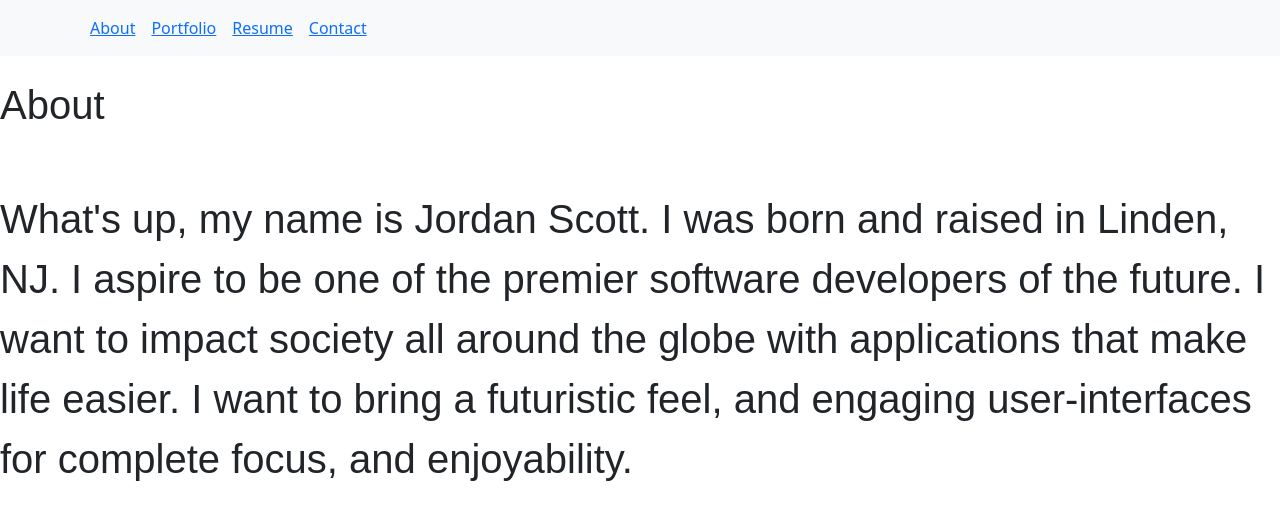
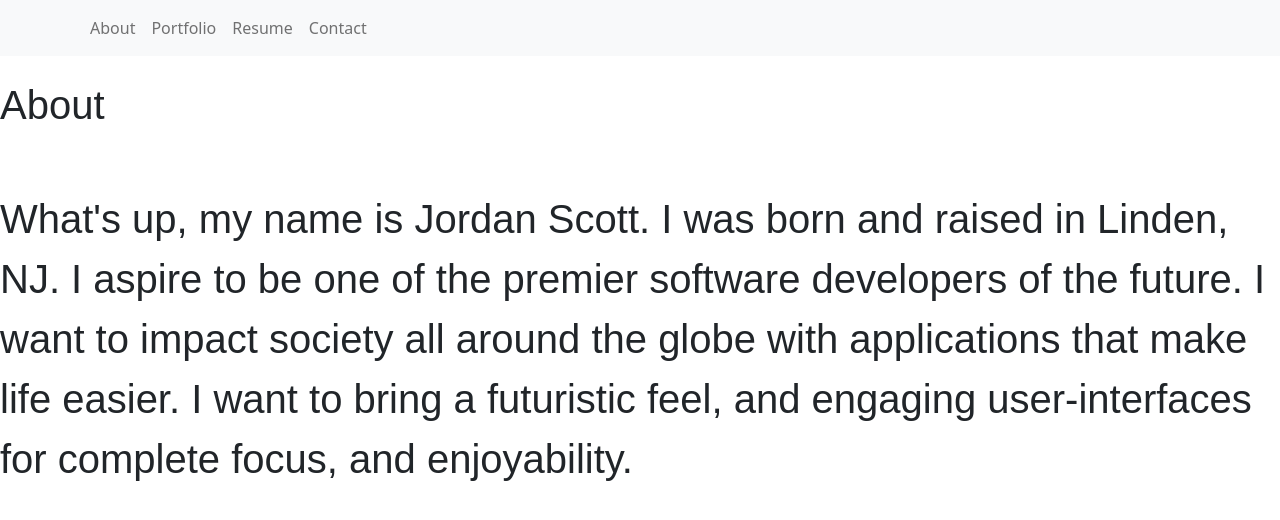
Before and after one commit to Jordan1570/react-portfolio, a React (Create React App) app in the folder portfolio-app/: page / in a window 1280 px wide. Shown: the top 520 px of the page. Built offline with nearby package versions, Linux system fonts and the light colour scheme.

Commit message:
restyled nav

```diff
--- a/portfolio-app/src/Pages/Navbar/Navbar.js
+++ b/portfolio-app/src/Pages/Navbar/Navbar.js
@@ -16,22 +16,23 @@ export default function NavbarOne() {
                     <Navbar.Toggle aria-controls="basic-navbar-nav" />
                     <Navbar.Collapse id="basic-navbar-nav">
                         <Nav className="Nav">
-                            <li className="nav-link">
-                                <Link to="/">About</Link>
+                            <li className="nav-item active">
+                                <Link to="/" className="nav-link">About</Link>
                             </li>
-                            <li className="nav-link">
-                                <Link to="/portfolio">Portfolio</Link>
+                            <li className="nav-item active">
+                                <Link to="/portfolio" className="nav-link">Portfolio</Link>
                             </li>
-                            <li className="nav-link">
-                                <Link to="/resume">Resume</Link>
+                            <li className="nav-item active">
+                                <Link to="/resume" className="nav-link">Resume</Link>
                             </li>
-                            <li className="nav-link">
-                                <Link to="/contact-me">Contact</Link>
+                            <li className="nav-item active">
+                                <Link to="/contact-me" className="nav-link">Contact</Link>
                             </li>
                         </Nav>
                     </Navbar.Collapse>
                 </Container>
             </Navbar>
+            {/* style={{ position: "fixed", top: 0, right: 0 }} */}
         </div>
     )
 }
```
